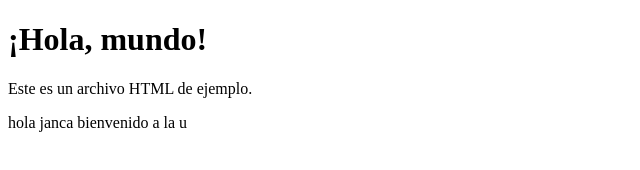
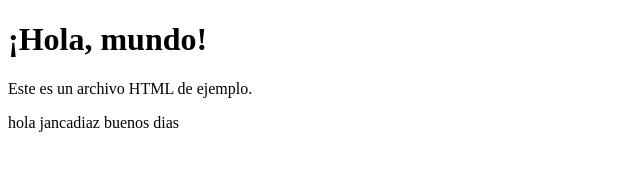
Before and after one commit to jancadiaz/universidad, a plain HTML site: page index.html in a window 1280 px wide. Shown: the full height of the page, 0-640 px from the left. Drawn offline with Linux system fonts and the light colour scheme.

Commit message:
cambio archivo index.html

```diff
--- a/index.html
+++ b/index.html
@@ -10,4 +10,4 @@
     <p>Este es un archivo HTML de ejemplo.</p>
 </body>
 </html>
-hola janca bienvenido a la u
+hola jancadiaz buenos dias
```
